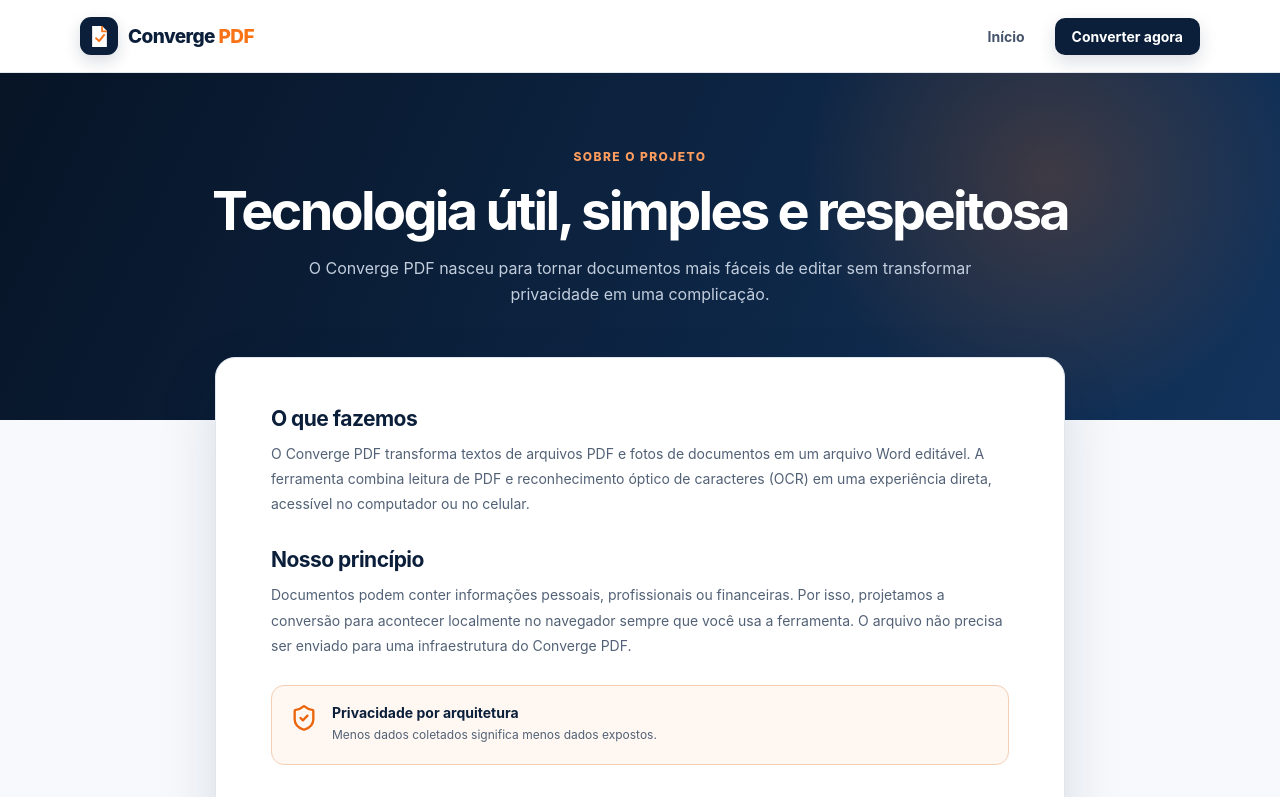
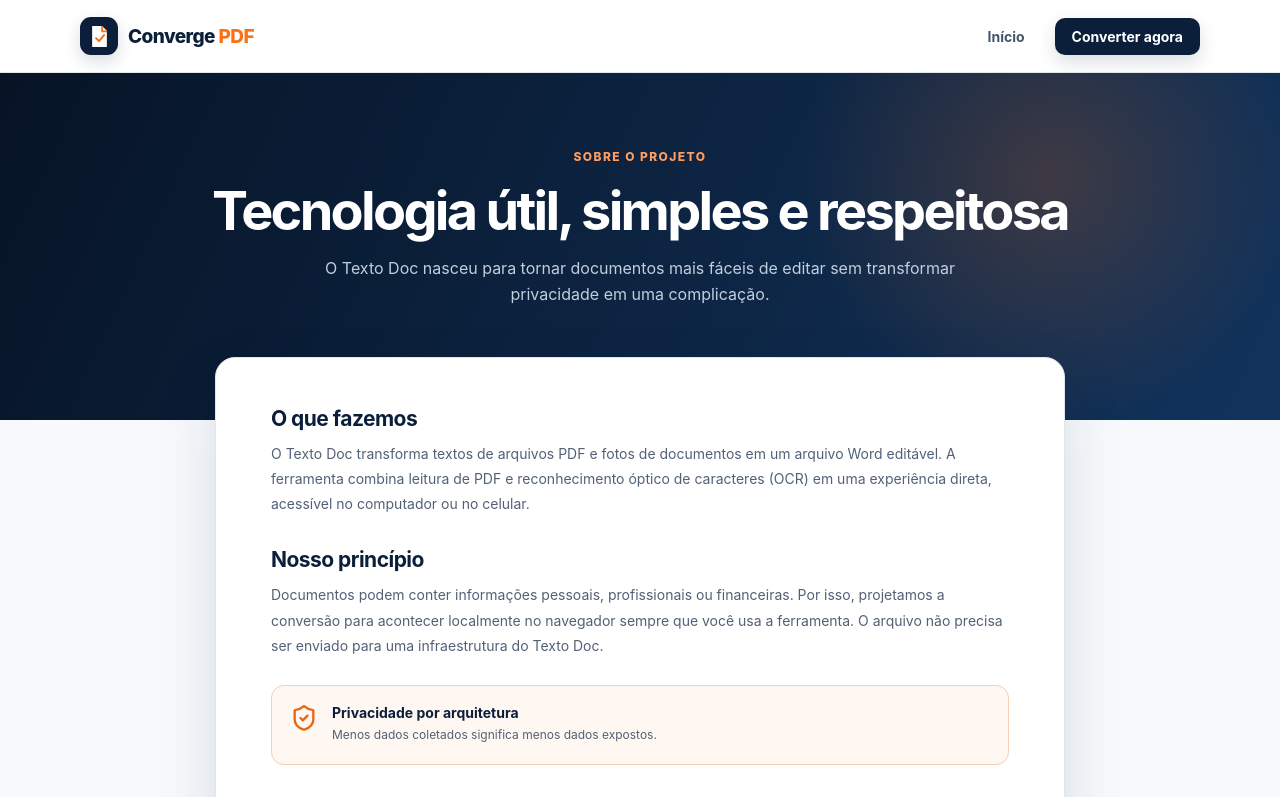
Before and after one commit to leonardo-deploy/sim_doc, a React (Vite) app: page /sobre in a window 1280 px wide. Shown: the top 797 px of the page. Built offline with nearby package versions, Linux system fonts and the light colour scheme.

Commit message:
Rename Converge PDF to Texto Doc

```diff
--- a/src/pages/InfoPages.tsx
+++ b/src/pages/InfoPages.tsx
@@ -28,11 +28,11 @@
     <ContentPage
       eyebrow="SOBRE O PROJETO"
       title="Tecnologia útil, simples e respeitosa"
-      introduction="O Converge PDF nasceu para tornar documentos mais fáceis de editar sem transformar privacidade em uma complicação."
+      introduction="O Texto Doc nasceu para tornar documentos mais fáceis de editar sem transformar privacidade em uma complicação."
     >
       <h2>O que fazemos</h2>
       <p>
-        O Converge PDF transforma textos de arquivos PDF e fotos de documentos em um arquivo
+        O Texto Doc transforma textos de arquivos PDF e fotos de documentos em um arquivo
         Word editável. A ferramenta combina leitura de PDF e reconhecimento óptico de caracteres
         (OCR) em uma experiência direta, acessível no computador ou no celular.
       </p>
@@ -40,7 +40,7 @@
       <p>
         Documentos podem conter informações pessoais, profissionais ou financeiras. Por isso,
         projetamos a conversão para acontecer localmente no navegador sempre que você usa a
-        ferramenta. O arquivo não precisa ser enviado para uma infraestrutura do Converge PDF.
+        ferramenta. O arquivo não precisa ser enviado para uma infraestrutura do Texto Doc.
       </p>
       <div className="prose-highlight">
         <ShieldCheck size={28} />
@@ -61,13 +61,13 @@
     <ContentPage
       eyebrow="TRANSPARÊNCIA"
       title="Política de privacidade"
-      introduction="Esta política explica de forma clara o que acontece com seus documentos e dados ao usar o Converge PDF."
+      introduction="Esta política explica de forma clara o que acontece com seus documentos e dados ao usar o Texto Doc."
     >
       <p className="prose-updated">Última atualização: 25 de agosto de 2026.</p>
       <h2>1. Processamento dos documentos</h2>
       <p>
         Os arquivos escolhidos para conversão são processados localmente pelo navegador. O
-        Converge PDF não recebe, armazena ou mantém cópias do conteúdo desses arquivos em seus
+        Texto Doc não recebe, armazena ou mantém cópias do conteúdo desses arquivos em seus
         servidores. Ao fechar ou atualizar a página, o resultado que não foi salvo por você é
         descartado pelo navegador.
       </p>
@@ -110,12 +110,12 @@
     <ContentPage
       eyebrow="USO RESPONSÁVEL"
       title="Termos de uso"
-      introduction="Ao utilizar o Converge PDF, você concorda com as condições abaixo."
+      introduction="Ao utilizar o Texto Doc, você concorda com as condições abaixo."
     >
       <p className="prose-updated">Última atualização: 25 de agosto de 2026.</p>
       <h2>1. Finalidade do serviço</h2>
       <p>
-        O Converge PDF oferece ferramentas automatizadas para extrair texto de PDFs e imagens e
+        O Texto Doc oferece ferramentas automatizadas para extrair texto de PDFs e imagens e
         gerar documentos editáveis. O serviço não substitui uma revisão humana.
       </p>
       <h2>2. Precisão da conversão</h2>
@@ -139,7 +139,7 @@
       <h2>5. Propriedade intelectual</h2>
       <p>
         Você mantém os direitos sobre seus documentos e sobre o texto extraído. A marca, o design
-        e o código próprio do Converge PDF permanecem protegidos por seus respectivos direitos.
+        e o código próprio do Texto Doc permanecem protegidos por seus respectivos direitos.
       </p>
       <h2>6. Alterações</h2>
       <p>
@@ -156,7 +156,7 @@
     <ContentPage
       eyebrow="FALE CONOSCO"
       title="Contato"
-      introduction="Dúvidas, sugestões ou relatos de problema ajudam o Converge PDF a melhorar."
+      introduction="Dúvidas, sugestões ou relatos de problema ajudam o Texto Doc a melhorar."
     >
       <h2>Como entrar em contato</h2>
       <p>
@@ -170,7 +170,7 @@
             <Mail size={24} /><span><strong>E-mail</strong><small>{contactEmail}</small></span>
           </a>
         )}
-        <a href="https://github.com/leonardo-deploy/converge-pdf/issues" target="_blank" rel="noreferrer">
+        <a href="https://github.com/leonardo-deploy/texto_doc/issues" target="_blank" rel="noreferrer">
           <Code2 size={24} /><span><strong>Relatar problema no GitHub</strong><small>Abra uma issue pública no repositório</small></span>
         </a>
       </div>
```
